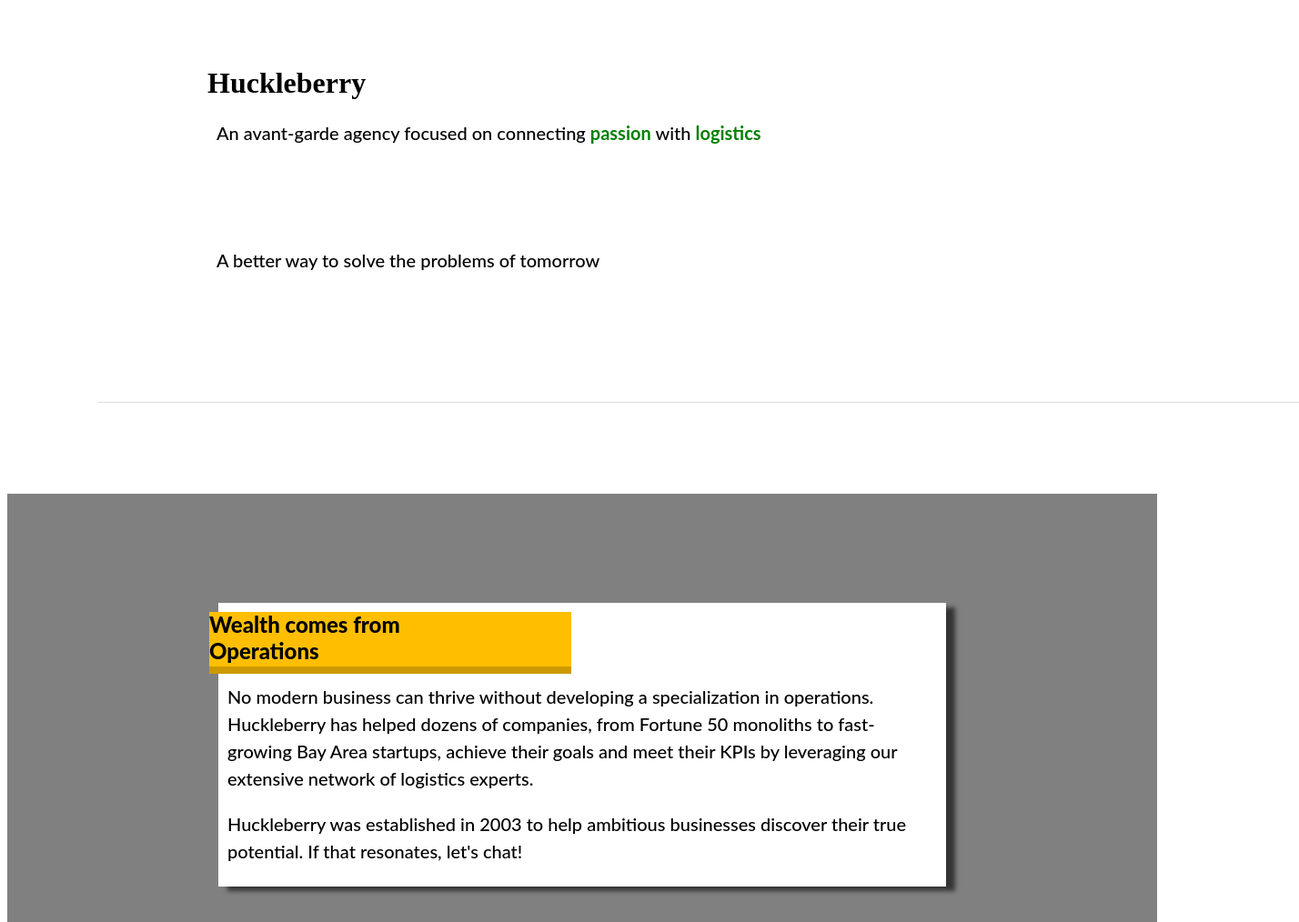
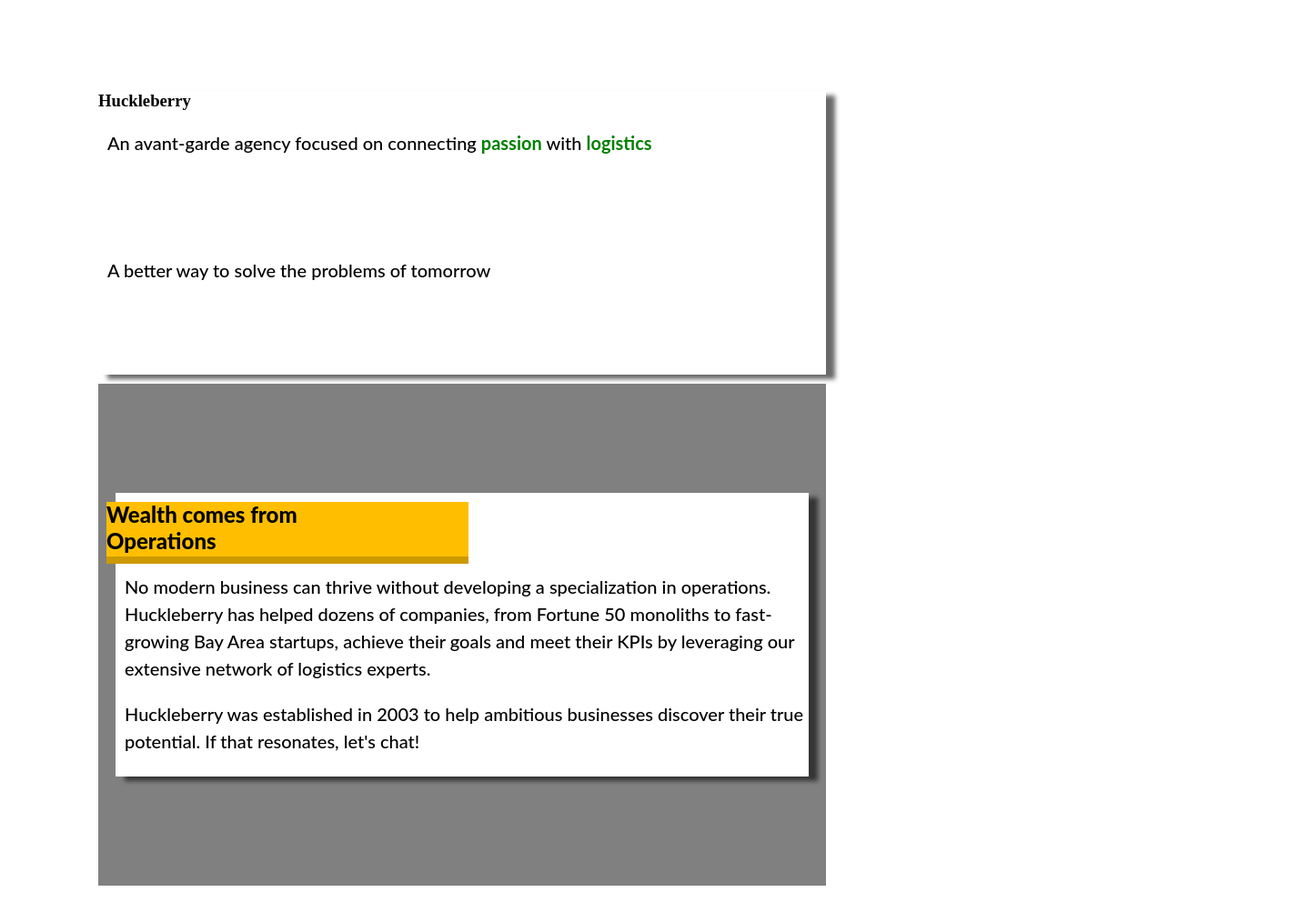
Before and after one commit to Gideon-Omole/CSS, a plain HTML site: page CSS Assignments/Assignment 1/Huckleberry.html in a window 1280 px wide. Shown: the top 1014 px of the page at 91% size, 1428 px wide, since content can reach past the window. After the commit the page ends 974 px from the top, so only its background shows below. Drawn offline with Linux system fonts and the light colour scheme.

Commit message:
corrected hucleberry card

```diff
--- a/CSS Assignments/Assignment 1/Huckleberry.html
+++ b/CSS Assignments/Assignment 1/Huckleberry.html
@@ -7,17 +7,15 @@
     <link rel="stylesheet" href="Huckleberry.css" />
   </head>
   <body>
-    <header class="header-section">
-
-        <div class="header-content">
-      <h1>Huckleberry</h1>
+   <div class="card">
+    <div class="card-1">
+      <h3>Huckleberry</h1>
       <p>
         An avant-garde agency focused on connecting <span>passion</span> with
         <span>logistics</span>
       </p>
       <p>A better way to solve the problems of tomorrow</p>
     </div>
-    </header>
 
     <main class="main">
       <div class="card">
@@ -38,5 +36,6 @@
         </p>
       </div>
     </main>
+  </div>
   </body>
 </html>
```
